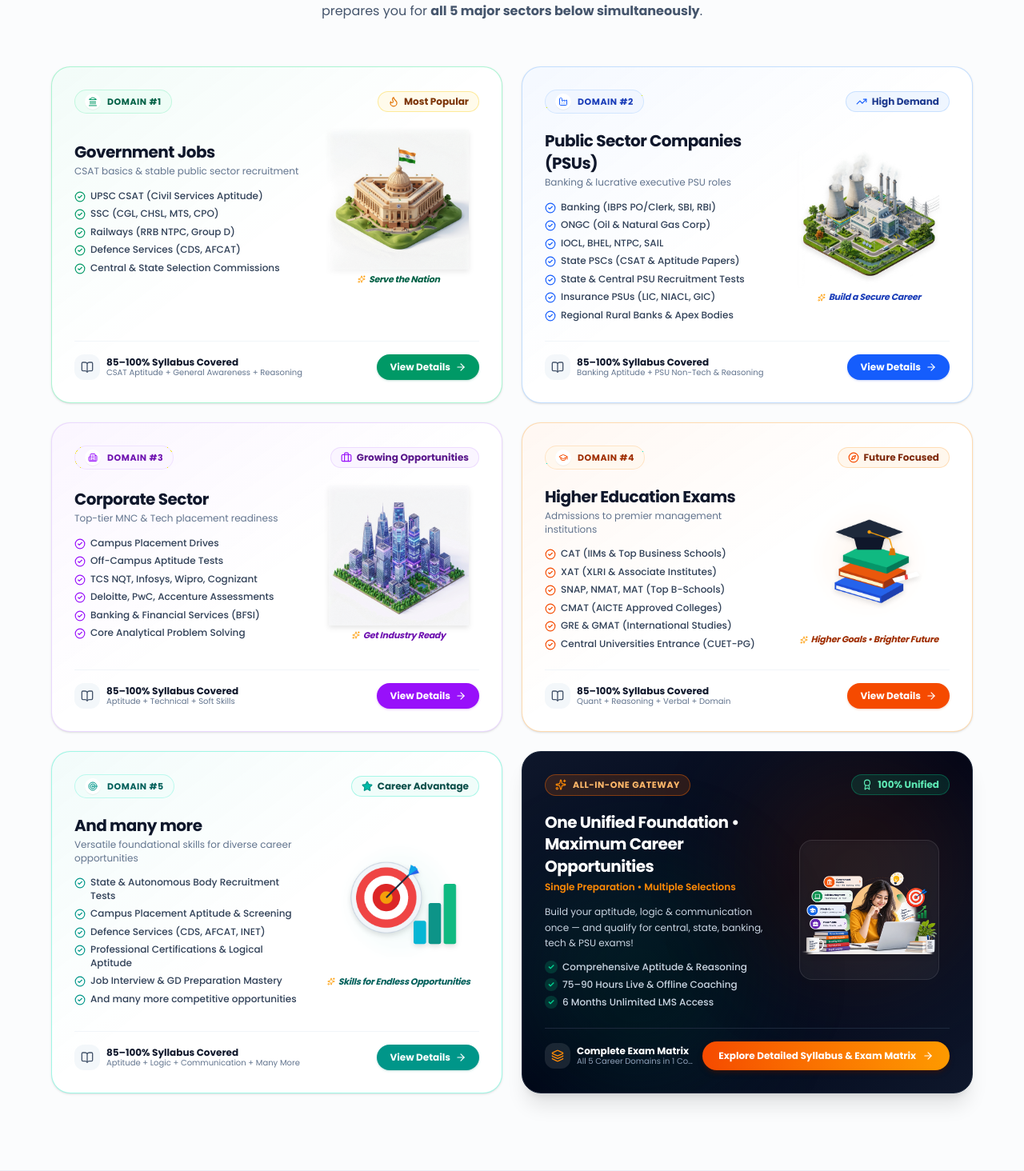
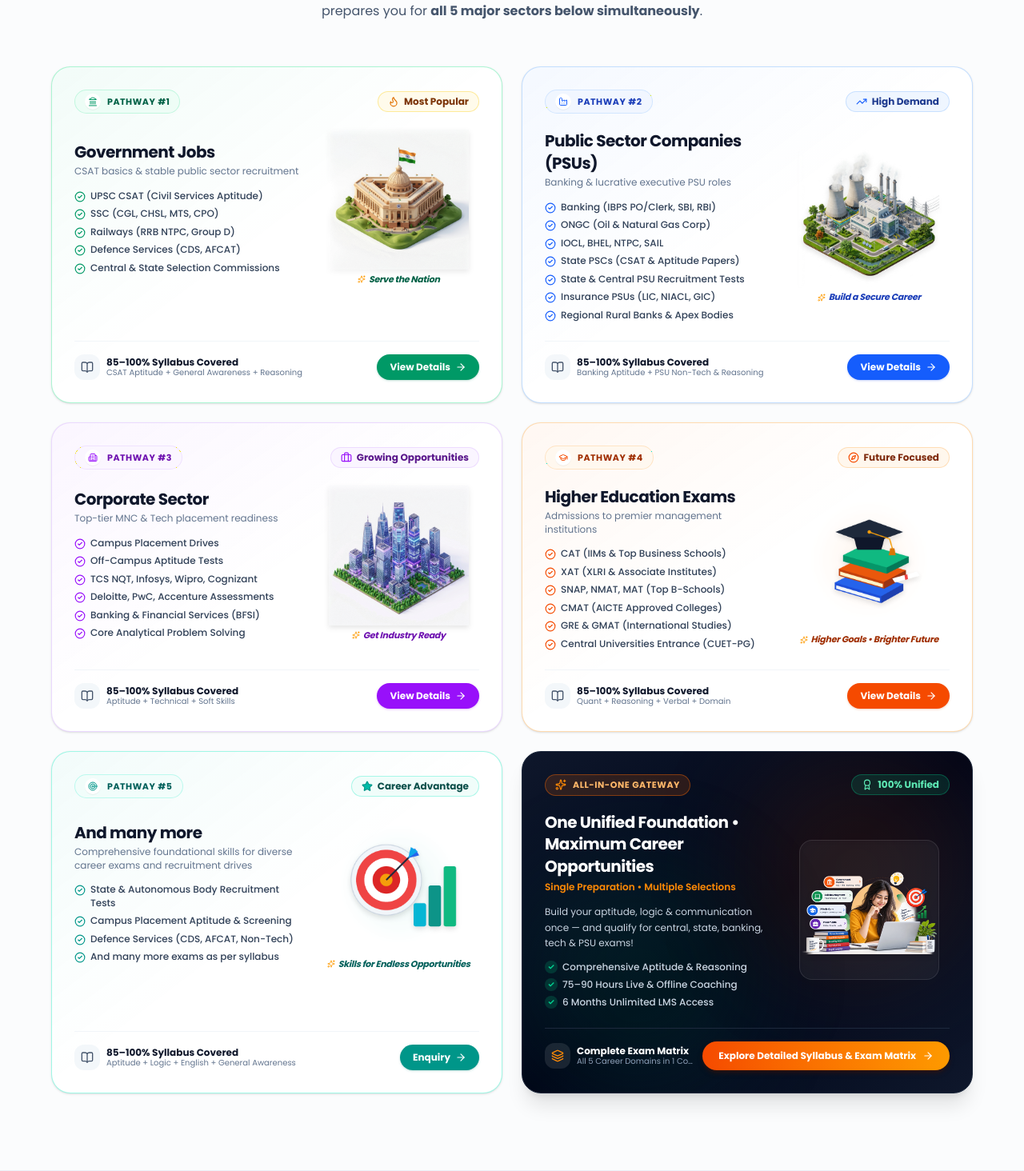
Before and after one commit to merugu-srikanth/career-Courses, a Next.js app: page / in a window 1280 px wide. Shown: the part 1066-2530 px from the top of the page at 80% size. Built offline with nearby package versions, Linux system fonts and the light colour scheme.

Commit message:
Update Pathway 5 to navigate directly to enquiry page with clean text

```diff
--- a/src/components/Navbar.jsx
+++ b/src/components/Navbar.jsx
@@ -185,7 +185,7 @@ export default function Navbar() {
         </div>
 
         {/* Bottom Sticky Marquee Strip (Commented out) */}
-        {/* <div className="border-t border-slate-100 bg-white/95 backdrop-blur-xs py-1.5 overflow-hidden relative">
+        <div className="border-t border-slate-100 bg-white/95 backdrop-blur-xs py-1.5 overflow-hidden relative">
           <div className="absolute left-0 top-0 bottom-0 w-8 sm:w-16 bg-gradient-to-r from-white to-transparent z-10 pointer-events-none" />
           <div className="absolute right-0 top-0 bottom-0 w-8 sm:w-16 bg-gradient-to-l from-white to-transparent z-10 pointer-events-none" />
 
@@ -225,7 +225,7 @@ export default function Navbar() {
               </div>
             ))}
           </div>
-        </div> */}
+        </div>
       </nav>
 
       {/* Mobile Sidebar / Drawer */}
--- a/src/components/coaching/CareerPathwaysGrid.jsx
+++ b/src/components/coaching/CareerPathwaysGrid.jsx
@@ -32,7 +32,7 @@ export default function CareerPathwaysGrid() {
   const allPathways = [
     {
       id: "govt-jobs",
-      domainNum: "DOMAIN #1",
+      domainNum: "Pathway #1",
       tagText: "Most Popular",
       tagIcon: Flame,
       tagIconColor: "text-amber-600",
@@ -61,7 +61,7 @@ export default function CareerPathwaysGrid() {
     },
     {
       id: "psu-sector",
-      domainNum: "DOMAIN #2",
+      domainNum: "Pathway #2",
       tagText: "High Demand",
       tagIcon: TrendingUp,
       tagIconColor: "text-blue-600",
@@ -91,7 +91,7 @@ export default function CareerPathwaysGrid() {
     },
     {
       id: "corporate-sector",
-      domainNum: "DOMAIN #3",
+      domainNum: "Pathway #3",
       tagText: "Growing Opportunities",
       tagIcon: Briefcase,
       tagIconColor: "text-purple-600",
@@ -120,7 +120,7 @@ export default function CareerPathwaysGrid() {
     },
     {
       id: "higher-education",
-      domainNum: "DOMAIN #4",
+      domainNum: "Pathway #4",
       tagText: "Future Focused",
       tagIcon: Compass,
       tagIconColor: "text-orange-600",
@@ -149,7 +149,7 @@ export default function CareerPathwaysGrid() {
     },
     {
       id: "and-many-more",
-      domainNum: "DOMAIN #5",
+      domainNum: "Pathway #5",
       tagText: "Career Advantage",
       tagIcon: Star,
       tagIconColor: "text-teal-600 fill-teal-500",
@@ -157,23 +157,23 @@ export default function CareerPathwaysGrid() {
       icon: Target,
       iconColor: "text-teal-600",
       title: "And many more",
-      subtitle: "Versatile foundational skills for diverse career opportunities",
+      subtitle: "Comprehensive foundational skills for diverse career exams and recruitment drives",
       cardBorder: "border-teal-200/90 hover:border-teal-400 bg-white",
       cardBgGlow: "from-teal-500/5 via-transparent to-transparent",
       badgePillBg: "bg-teal-50/80 text-teal-800 border-teal-200/60",
       checkIconColor: "text-teal-600",
-      subCoverage: "Aptitude + Logic + Communication + Many More",
+      subCoverage: "Aptitude + Logic + English + General Awareness",
       btnStyle: "bg-teal-600 hover:bg-teal-500 text-white shadow-teal-700/20",
+      btnText: "Enquiry",
+      btnLink: "/enroll",
       tagline: "Skills for Endless Opportunities",
       taglineColor: "text-teal-800",
       image: SoftskillsImg,
       items: [
         "State & Autonomous Body Recruitment Tests",
         "Campus Placement Aptitude & Screening",
-        "Defence Services (CDS, AFCAT, INET)",
-        "Professional Certifications & Logical Aptitude",
-        "Job Interview & GD Preparation Mastery",
-        "And many more competitive opportunities",
+        "Defence Services (CDS, AFCAT, Non-Tech)",
+        "And many more exams as per syllabus",
       ],
     },
   ];
@@ -284,10 +284,10 @@ export default function CareerPathwaysGrid() {
                   </div>
 
                   <Link
-                    href="/curriculum"
+                    href={pathway.btnLink || "/curriculum"}
                     className={`shrink-0 inline-flex items-center gap-1.5 px-4 py-2 rounded-full text-xs font-bold shadow-sm transition-all hover:scale-[1.03] ${pathway.btnStyle}`}
                   >
-                    <span>View Details</span>
+                    <span>{pathway.btnText || "View Details"}</span>
                     <ArrowRight className="w-3.5 h-3.5" />
                   </Link>
                 </div>
```
